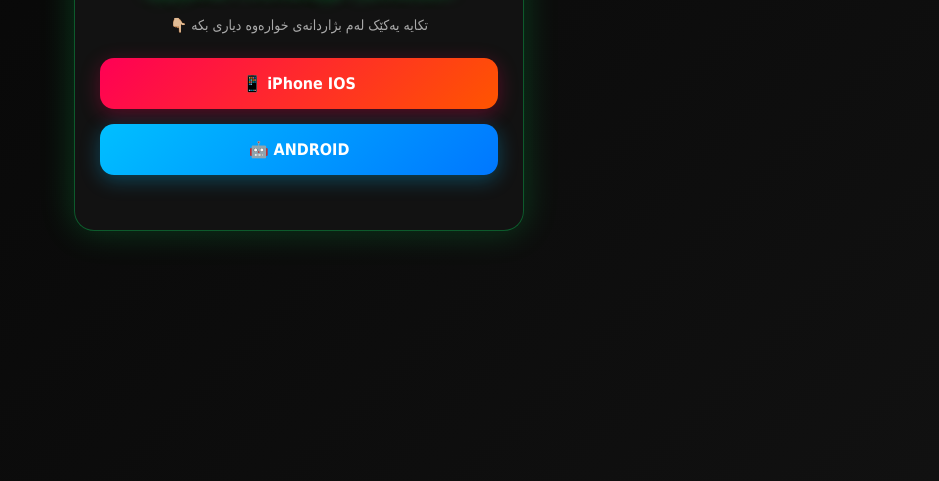
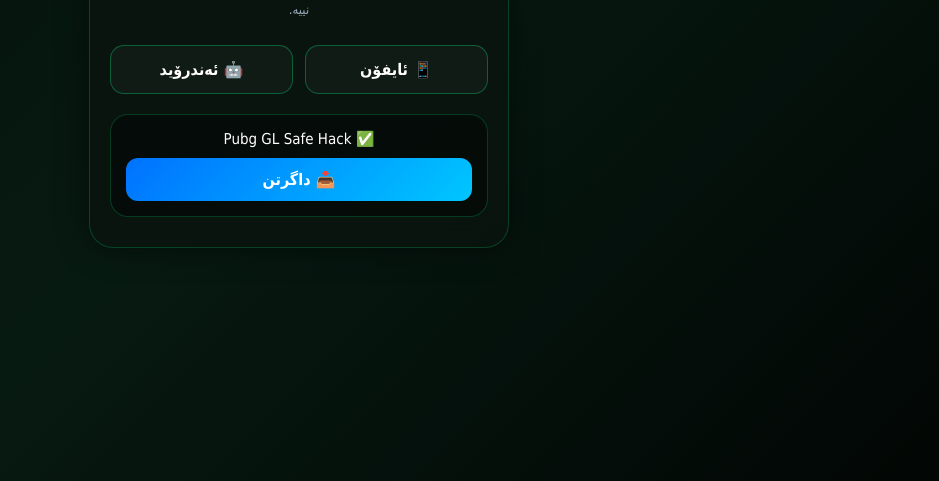
Before and after one commit to hamavip-pixel/HAMA-ViP, a plain HTML site: page selection.html in a window 1280 px wide. Shown: the part 319-800 px from the top of the page, without its empty margins (341-1280 px from the left). Drawn offline with Linux system fonts and the light colour scheme.

Commit message:
Update selection.html

```diff
--- a/selection.html
+++ b/selection.html
@@ -3,81 +3,86 @@
 <head>
     <meta charset="UTF-8">
     <meta name="viewport" content="width=device-width, initial-scale=1.0">
-    <title>HAMA APP STORE - هەڵبژاردنی سیستەم</title>
+    <title>HAMA APP STORE</title>
     <style>
-        * {
-            box-sizing: border-box;
-            margin: 0;
-            padding: 0;
-        }
+        * { box-sizing: border-box; margin: 0; padding: 0; }
         body {
-            background: linear-gradient(135deg, #050505, #111111);
-            color: #00ff66;
+            background: linear-gradient(135deg, #030f0a, #071a12, #020604);
+            color: #00ff88;
             font-family: 'Tahoma', sans-serif;
             min-height: 100vh;
             display: flex;
             justify-content: center;
             align-items: center;
-            padding: 20px;
+            padding: 15px;
         }
         .container {
-            background: rgba(20, 20, 20, 0.95);
-            backdrop-filter: blur(12px);
-            border: 1px solid rgba(0, 255, 102, 0.3);
-            padding: 40px 25px;
-            border-radius: 20px;
-            max-width: 450px;
+            background: rgba(10, 20, 15, 0.9);
+            backdrop-filter: blur(15px);
+            border: 1px solid rgba(0, 255, 136, 0.2);
+            padding: 30px 20px;
+            border-radius: 24px;
+            max-width: 420px;
             width: 100%;
-            box-shadow: 0 0 35px rgba(0, 255, 102, 0.2);
             text-align: center;
+            box-shadow: 0 0 30px rgba(0, 0, 0, 0.5);
         }
-        h1 {
-            font-size: 22px;
+        h1 { font-size: 20px; color: #fff; margin-bottom: 10px; }
+        .desc { font-size: 13px; color: #9ab; line-height: 1.6; margin-bottom: 25px; }
+
+        .grid-btns {
+            display: grid;
+            grid-template-columns: 1fr 1fr;
+            gap: 12px;
             margin-bottom: 20px;
-            color: #fff;
-            text-shadow: 0 0 15px rgba(0, 255, 102, 0.6);
         }
-        p {
-            font-size: 14px;
-            color: #aaa;
-            margin-bottom: 25px;
-        }
-        .platform-btn {
-            display: block;
+        .action-btn {
+            background: rgba(20, 30, 25, 0.8);
+            border: 1px solid rgba(0, 255, 136, 0.3);
             color: white;
-            padding: 16px;
-            margin: 15px 0;
+            padding: 14px;
+            border-radius: 14px;
             text-decoration: none;
             font-weight: bold;
-            border-radius: 14px;
-            font-size: 16px;
-            transition: all 0.3s ease;
-            box-shadow: 0 5px 20px rgba(0, 0, 0, 0.4);
+            transition: 0.3s;
         }
-        .platform-btn:hover {
-            transform: translateY(-3px);
+        .action-btn:hover { background: rgba(0, 255, 136, 0.1); }
+        .full-width { grid-column: span 2; }
+
+        .app-card {
+            background: rgba(0, 0, 0, 0.4);
+            border: 1px solid rgba(0, 255, 136, 0.2);
+            border-radius: 18px;
+            padding: 15px;
+            margin-top: 20px;
         }
-        .ios-btn {
-            background: linear-gradient(135deg, #ff0055, #ff5500);
-            box-shadow: 0 5px 20px rgba(255, 0, 85, 0.3);
-        }
-        .android-btn {
-            background: linear-gradient(135deg, #00bfff, #0077ff);
-            box-shadow: 0 5px 20px rgba(0, 191, 255, 0.3);
+        .app-title { font-size: 15px; color: #fff; margin-bottom: 10px; }
+        .download-btn {
+            display: block;
+            background: linear-gradient(135deg, #0072ff, #00c6ff);
+            color: #fff;
+            padding: 12px;
+            border-radius: 12px;
+            text-decoration: none;
+            font-weight: bold;
         }
     </style>
 </head>
 <body>
 
     <div class="container">
-        <h1>سیستەمی مۆبایلەکەت هەڵبژێرە</h1>
-        <p>تکایە یەکێک لەم بژاردانەی خوارەوە دیاری بکە 👇🏼</p>
+        <h1>HAMA APP STORE</h1>
+        <p class="desc">تاکە سایتی هاکی پەیجی بێ هیچ ڕیکلامێک، بەکاری بهێنن هیچ کێشەیەکەمان نییە.</p>
 
-        <!-- دوگمەی ئایفۆن -->
-        <a href="iphone.html" class="platform-btn ios-btn">iPhone IOS 📱</a>
+        <div class="grid-btns">
+            <a href="iphone.html" class="action-btn">📱 ئایفۆن</a>
+            <a href="android.html" class="action-btn">🤖 ئەندرۆید</a>
+        </div>
 
-        <!-- دوگمەی ئەندرۆید -->
-        <a href="android.html" class="platform-btn android-btn">ANDROID 🤖</a>
+        <div class="app-card">
+            <div class="app-title">✅ Pubg GL Safe Hack</div>
+            <a href="android.html" class="download-btn">📥 داگرتن</a>
+        </div>
     </div>
 
 </body>
```
